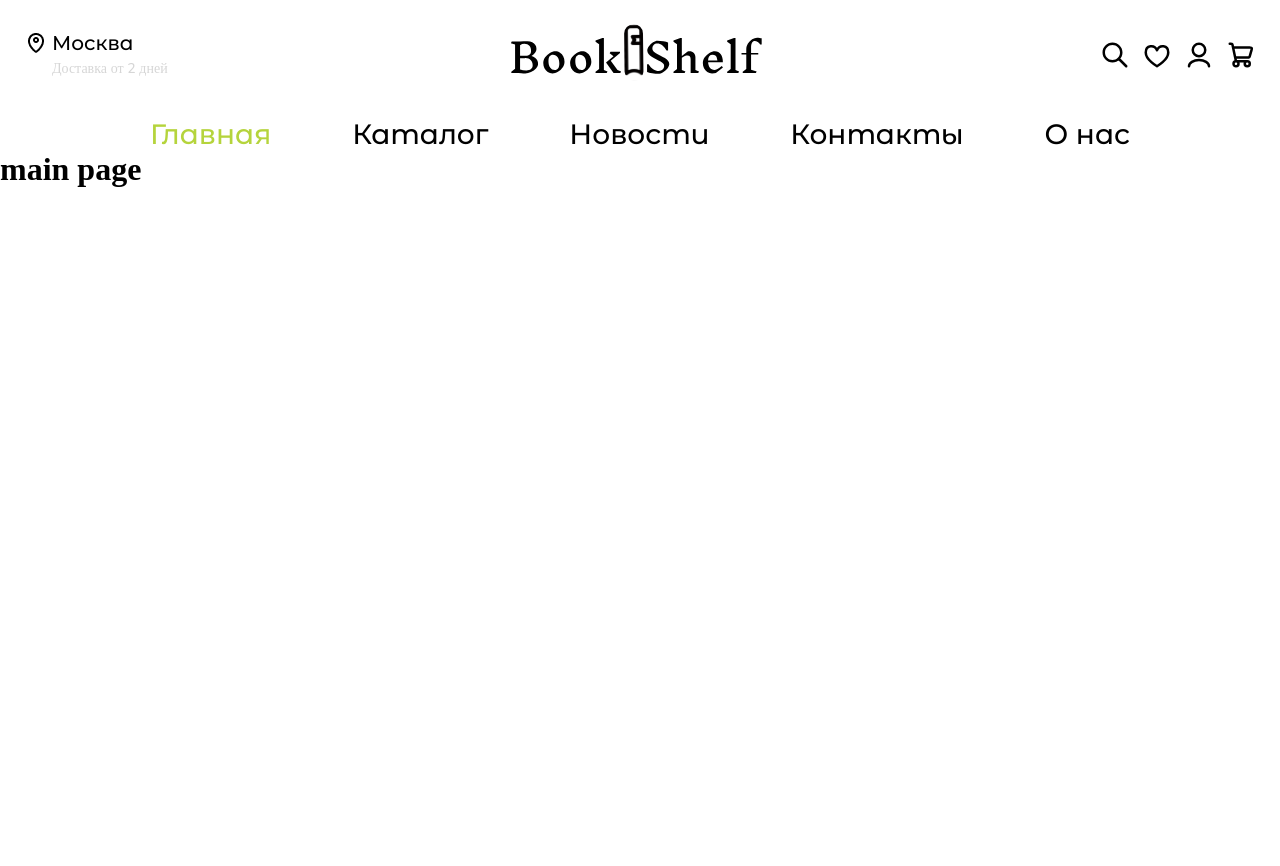
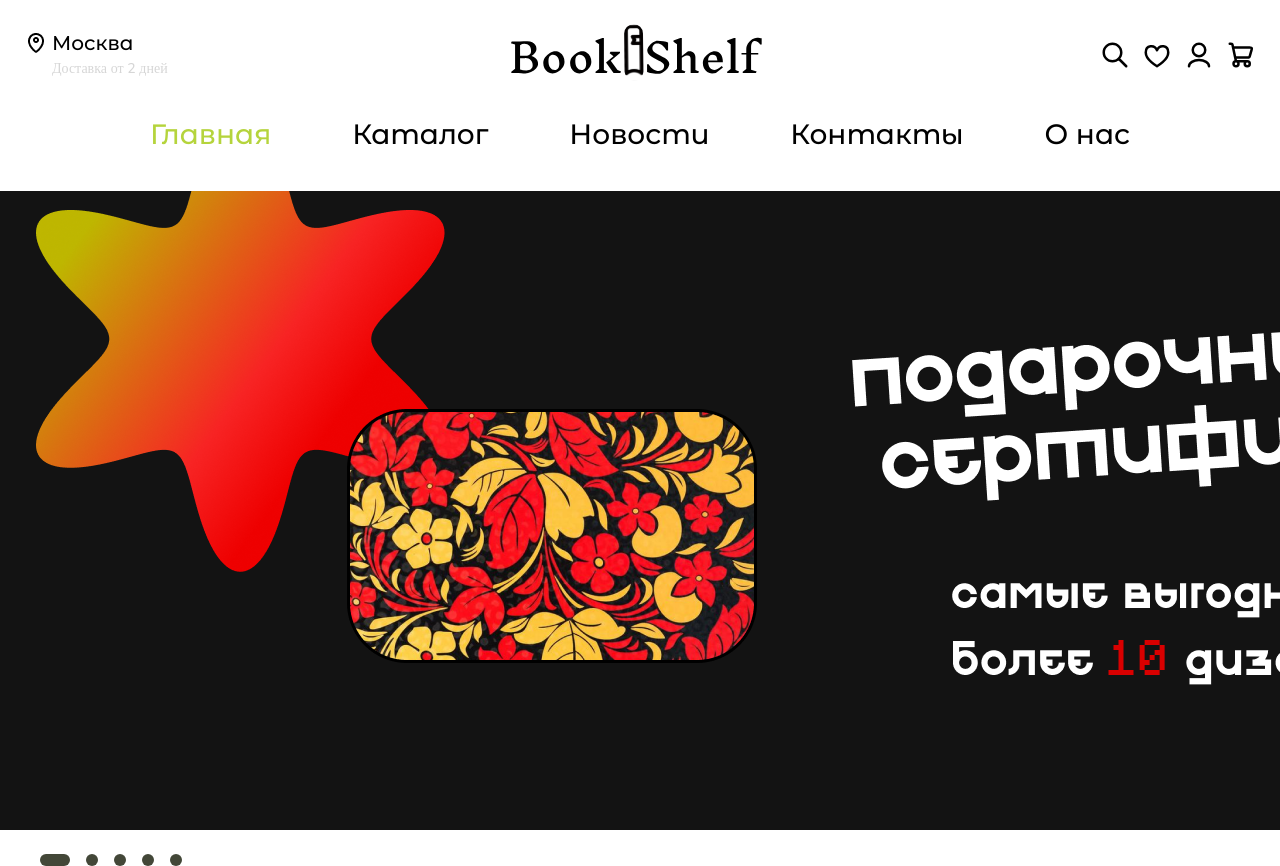
Before and after one commit to Noyaa5580/Kursach, a Vue app in the folder app/: page / in a window 1280 px wide. Before the commit the page ends 800 px from the top, so only its background shows below. Built offline with nearby package versions, Linux system fonts and the light colour scheme.

Commit message:
slider with banners ended

```diff
--- a/app/src/components/BannerSlider.vue
+++ b/app/src/components/BannerSlider.vue
@@ -1,16 +1,155 @@
 <template>
+  <div>
+    <div class="slider">
+      <div class="slider_line" id="slider">
+        <img
+          src="../assets/banners/1920/slide1.svg"
+          alt=""
+          srcset=""
+          @click="edit_slider()"
+        />
+        <img src="../assets/banners/1920/slide2.svg" alt="" srcset="" />
+        <img src="../assets/banners/1920/slide3.svg" alt="" srcset="" />
+        <img src="../assets/banners/1920/slide4.svg" alt="" srcset="" />
+        <img src="../assets/banners/1920/slide5.svg" alt="" srcset="" />
+      </div>
+    </div>
+    <div class="slide_buttons">
+      <div class="button_slider button_slider_active" id="buttonS_1" @click="this.edit_slider1()"></div>
+      <div class="button_slider" id="buttonS_2" @click="this.edit_slider2()"></div>
+      <div class="button_slider" id="buttonS_3" @click="this.edit_slider3()"></div>
+      <div class="button_slider" id="buttonS_4" @click="this.edit_slider4()"></div>
+      <div class="button_slider" id="buttonS_5" @click="this.edit_slider5()"></div>
+    </div>
+  </div>
+</template>
 
-</template>
-<style>
+<style scoped>
+.slider {
+  width: 100%;
+  height: 639px;
+  overflow: hidden;
+}
 
+.slider_line {
+  display: flex;
+  width: 500%;
+  height: 450px;
+  position: relative;
+  right: 0%;
+  z-index: 0;
+  transition: all ease-in-out 200ms;
+}
+
+img {
+  width: 100%;
+  height: 639px;
+}
+
+.slide_buttons {
+  margin-top: 24px;
+  display: flex;
+  gap: 16px;
+  margin-left: 40px;
+}
+
+.button_slider {
+  width: 12px;
+  height: 12px;
+  border-radius: 50%;
+  background-color: #434738;
+  cursor: pointer;
+}
+
+.button_slider_active {
+  border-radius: 12px !important;
+  width: 30px;
+  transition: all ease-in-out 50ms;
+}
 </style>
+
 <script>
 export default {
-    data: function(){
-        return{}
+  data: function () {
+    return {
+      b1: null,
+      b2: null,
+      b3: null,
+      b4: null,
+      b5: null,
+    };
+  },
+  methods: {
+    edit_slider1() {
+      this.b1 = document.getElementById("buttonS_1");
+      this.b2 = document.getElementById("buttonS_2");
+      this.b3 = document.getElementById("buttonS_3");
+      this.b4 = document.getElementById("buttonS_4");
+      this.b5 = document.getElementById("buttonS_5");
+      let slider = document.getElementById("slider");
+      slider.style.right = "0%";
+      this.b1.classList.add("button_slider_active");
+      this.b2.classList.remove("button_slider_active");
+      this.b3.classList.remove("button_slider_active");
+      this.b4.classList.remove("button_slider_active");
+      this.b5.classList.remove("button_slider_active");
     },
-    methods:{
-
+    edit_slider2() {
+      this.b1 = document.getElementById("buttonS_1");
+      this.b2 = document.getElementById("buttonS_2");
+      this.b3 = document.getElementById("buttonS_3");
+      this.b4 = document.getElementById("buttonS_4");
+      this.b5 = document.getElementById("buttonS_5");
+      let slider = document.getElementById("slider");
+      slider.style.right = "100%";
+      this.b2.classList.add("button_slider_active");
+      this.b1.classList.remove("button_slider_active");
+      this.b3.classList.remove("button_slider_active");
+      this.b4.classList.remove("button_slider_active");
+      this.b5.classList.remove("button_slider_active");
     },
-}
+    edit_slider3() {
+      this.b1 = document.getElementById("buttonS_1");
+      this.b2 = document.getElementById("buttonS_2");
+      this.b3 = document.getElementById("buttonS_3");
+      this.b4 = document.getElementById("buttonS_4");
+      this.b5 = document.getElementById("buttonS_5");
+      let slider = document.getElementById("slider");
+      slider.style.right = "200%";
+      this.b3.classList.add("button_slider_active");
+      this.b2.classList.remove("button_slider_active");
+      this.b1.classList.remove("button_slider_active");
+      this.b4.classList.remove("button_slider_active");
+      this.b5.classList.remove("button_slider_active");
+    },
+    edit_slider4() {
+      this.b1 = document.getElementById("buttonS_1");
+      this.b2 = document.getElementById("buttonS_2");
+      this.b3 = document.getElementById("buttonS_3");
+      this.b4 = document.getElementById("buttonS_4");
+      this.b5 = document.getElementById("buttonS_5");
+      this.b4.classList.add("button_slider_active");
+      let slider = document.getElementById("slider");
+      slider.style.right = "300%";
+      this.b2.classList.remove("button_slider_active");
+      this.b3.classList.remove("button_slider_active");
+      this.b1.classList.remove("button_slider_active");
+      this.b5.classList.remove("button_slider_active");
+    },
+    edit_slider5() {
+      this.b1 = document.getElementById("buttonS_1");
+      this.b2 = document.getElementById("buttonS_2");
+      this.b3 = document.getElementById("buttonS_3");
+      this.b4 = document.getElementById("buttonS_4");
+      this.b5 = document.getElementById("buttonS_5");
+      let slider = document.getElementById('slider');
+      slider.style.right = '400%';
+      this.b5.classList.add("button_slider_active");
+      this.b2.classList.remove("button_slider_active");
+      this.b3.classList.remove("button_slider_active");
+      this.b4.classList.remove("button_slider_active");
+      this.b1.classList.remove("button_slider_active");
+    },
+  },
+};
 </script>
--- a/app/src/components/TheHeader.vue
+++ b/app/src/components/TheHeader.vue
@@ -54,6 +54,7 @@
   display: flex;
   flex-direction: column;
   align-items: center;
+  margin-bottom: 40px;
 }
 .menu {
   display: flex;
@@ -123,6 +124,7 @@
   justify-content: center;
   transition:all 0.7s ease-in-out;
   animation: alternate;
+  z-index: 1;
 }
 
 .user_form {
--- a/app/src/views/HomeView.vue
+++ b/app/src/views/HomeView.vue
@@ -1,5 +1,13 @@
 <template>
   <div>
-    <h1>main page</h1>
+    <BannerSlider/>
   </div>
 </template>
+<script>
+import BannerSlider from '../components/BannerSlider.vue'
+export default {
+  components:{
+    BannerSlider
+  }
+}
+</script>
```
